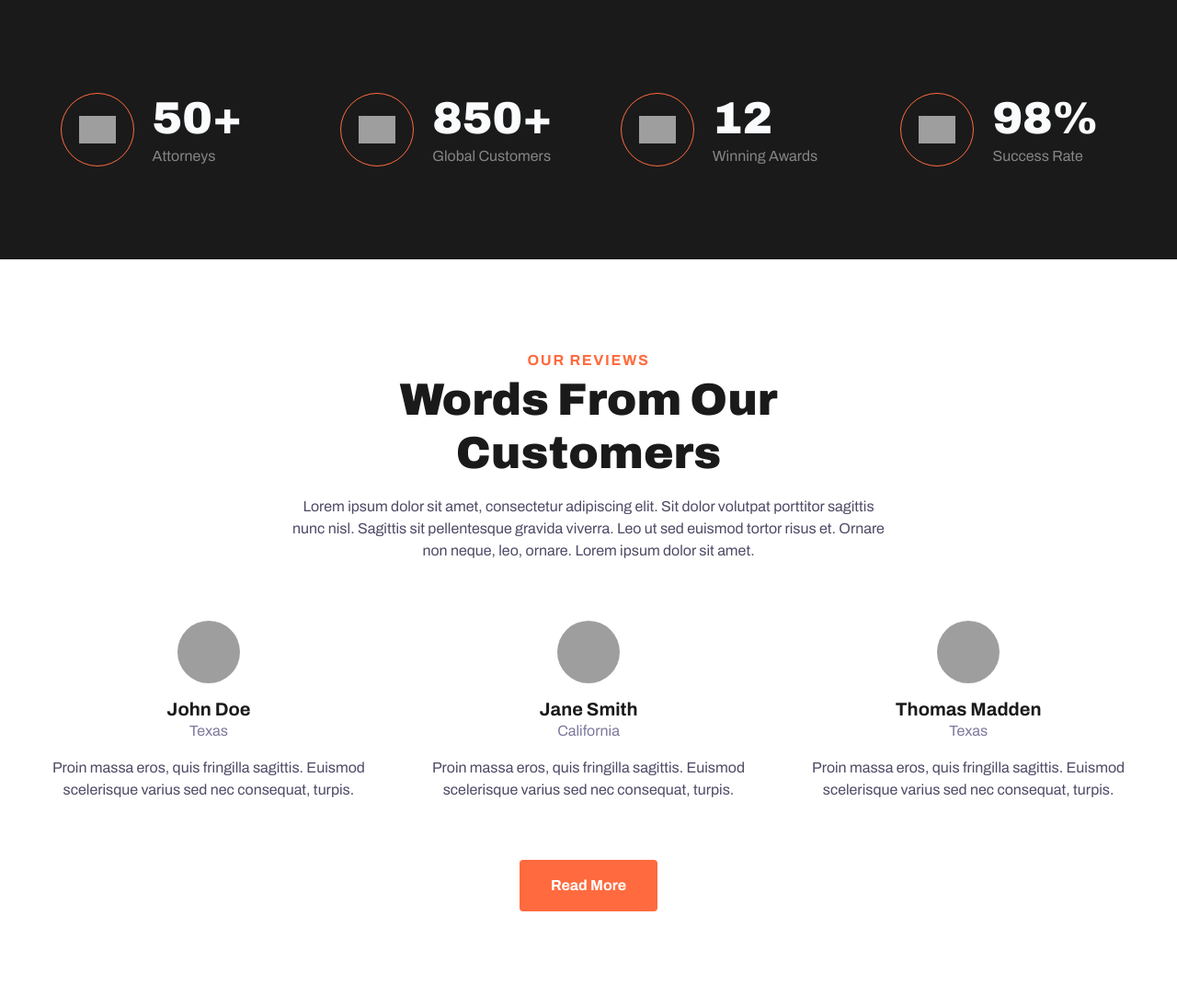
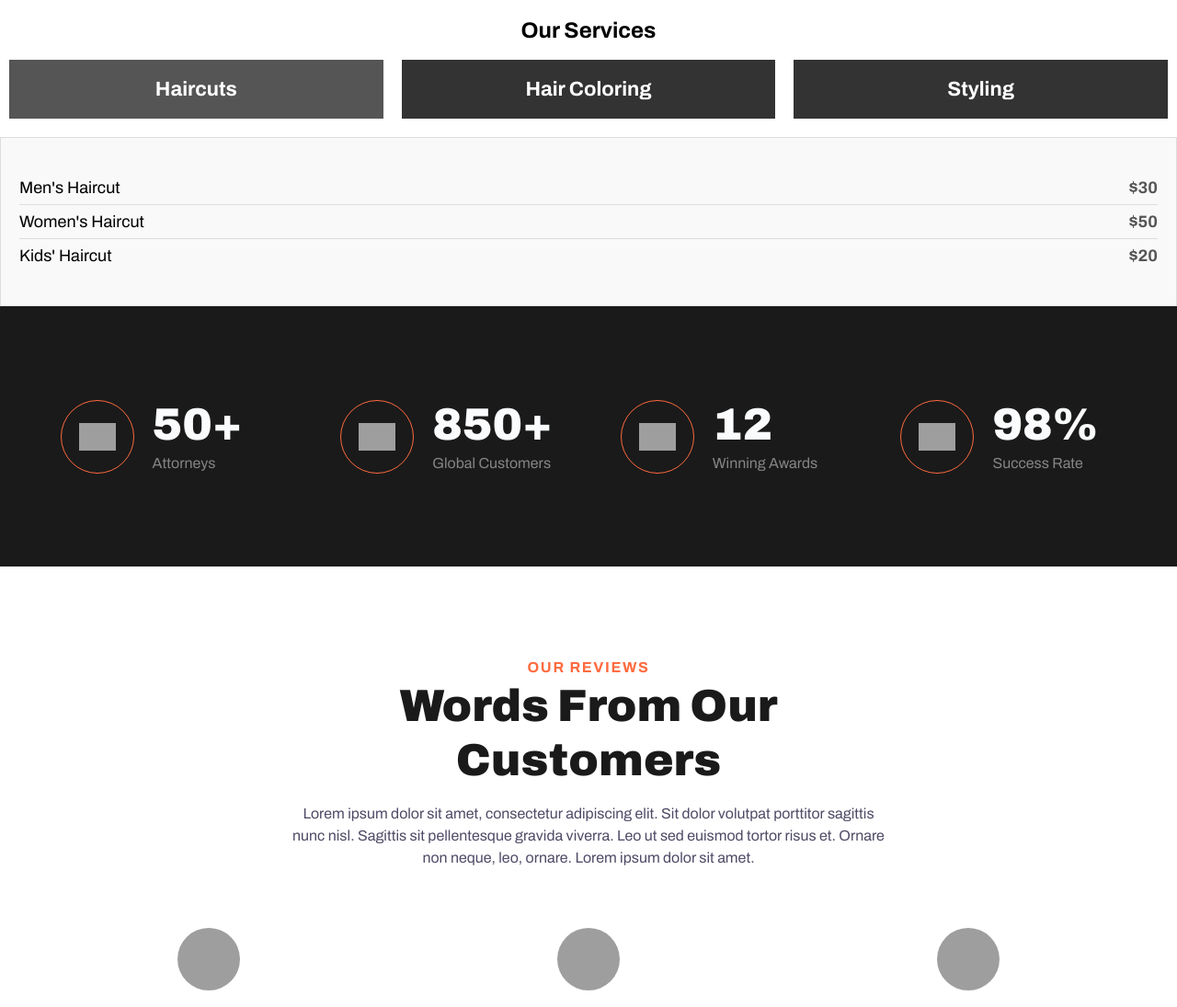
Before and after one commit to glenntm/cv-hair-emporium, a Flask app: page / in a window 1280 px wide. Shown: the part 1120-2215 px from the top of the page at 92% size. Run offline with Flask 3, Linux system fonts and the light colour scheme; grey boxes are pictures that could not be loaded.

Commit message:
added services

```diff
--- a/static/css/home.css
+++ b/static/css/home.css
@@ -133,6 +133,89 @@
       padding-bottom: 14vw;
     }
   }
+
+
+  /*-- -------------------------- -->
+<---           Services            -->
+<--- -------------------------- -*/
+
+h2 {
+    text-align: center;
+    margin-top: 20px;
+}
+
+.section-container {
+    display: flex;
+    justify-content: space-around;
+    margin-bottom: 20px;
+}
+
+.section-link {
+    flex: 1;
+    background-color: #333;
+    color: white;
+    padding: 20px;
+    text-align: center;
+    cursor: pointer;
+    margin: 0 10px;
+    transition: background-color 0.3s;
+}
+
+.section-link h3 {
+    margin: 0;
+    font-size: 22px;
+}
+
+.section-link.active, .section-link:hover {
+    background-color: #555;
+}
+
+.section-content {
+    display: none;
+    background-color: #f9f9f9;
+    padding: 20px;
+    border: 1px solid #ddd;
+}
+
+.section-content.active {
+    display: block;
+}
+
+.section-content ul {
+    list-style-type: none;
+    padding: 0;
+}
+
+.section-content ul li {
+    padding: 8px 0;
+    border-bottom: 1px solid #ddd;
+    font-size: 18px;
+}
+
+.section-content ul li:last-child {
+    border-bottom: none;
+}
+
+/* Styling for the prices */
+.price {
+    float: right;
+    color: #555;
+    font-weight: bold;
+}
+
+@media screen and (max-width: 600px) {
+    .section-container {
+        flex-direction: column;
+    }
+
+    .section-link {
+        margin: 10px 0;
+    }
+
+    .section-link h3 {
+        font-size: 20px;
+    }
+}
 
 
   /*-- -------------------------- -->
--- a/templates/home.html
+++ b/templates/home.html
@@ -28,6 +28,55 @@
     <!--This is a dark version. Download the image and change the fill color to match the color of the section background below it-->
     <img class="cs-graphic cs-graphic-dark" src="https://csimg.nyc3.cdn.digitaloceanspaces.com/Images/Graphics/dark-mode-splatter2.svg" alt="graphic" height="161" width="1920" loading="lazy" decoding="async" >
 </section>
+
+
+<!-- ============================================ -->
+<!--                   Services                      -->
+<!-- ============================================ -->
+
+<section id="services">
+
+    <h2>Our Services</h2>
+
+    <div class="section-container">
+        <!-- Clickable Sections -->
+        <div class="section-link active" onclick="openSection(event, 'haircuts')">
+            <h3>Haircuts</h3>
+        </div>
+        <div class="section-link" onclick="openSection(event, 'coloring')">
+            <h3>Hair Coloring</h3>
+        </div>
+        <div class="section-link" onclick="openSection(event, 'styling')">
+            <h3>Styling</h3>
+        </div>
+    </div>
+
+    <!-- Section Content -->
+    <div id="haircuts" class="section-content active">
+        <ul>
+            <li>Men's Haircut <span class="price">$30</span></li>
+            <li>Women's Haircut <span class="price">$50</span></li>
+            <li>Kids' Haircut <span class="price">$20</span></li>
+        </ul>
+    </div>
+
+    <div id="coloring" class="section-content">
+        <ul>
+            <li>Full Color <span class="price">$100</span></li>
+            <li>Highlights <span class="price">$120</span></li>
+            <li>Balayage <span class="price">$150</span></li>
+        </ul>
+    </div>
+
+    <div id="styling" class="section-content">
+        <ul>
+            <li>Blow Dry <span class="price">$40</span></li>
+            <li>Updo <span class="price">$60</span></li>
+            <li>Special Event Styling <span class="price">$80</span></li>
+        </ul>
+    </div>
+</section>
+
 <!-- ============================================ -->
 <!--                   Stats                      -->
 <!-- ============================================ -->
```
Also changed, not shown: static/js/scripts.js (+15 -0 lines).
